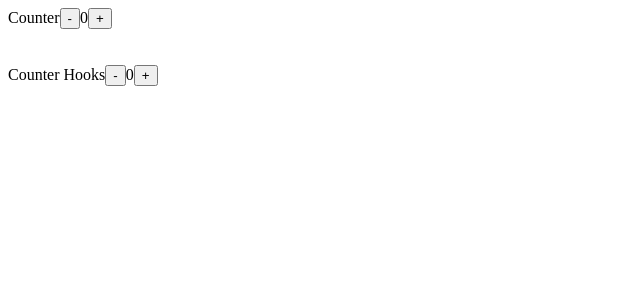
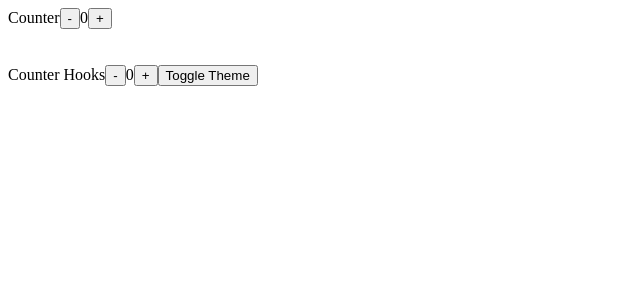
Before and after one commit to arslans-cipher/react_counter, a React (Create React App) app: page / in a window 1280 px wide. Shown: the top 300 px of the page, without its empty margins (0-640 px from the left). Built offline with nearby package versions, Linux system fonts and the light colour scheme.

Commit message:
create button to change theme color in App.js

```diff
--- a/src/App.js
+++ b/src/App.js
@@ -1,11 +1,14 @@
-import React from 'react'
+import React, { useState } from 'react'
 import Counter from "./Counter"
 import CounterHooks from "./CounterHooks"
 
 export const ThemeContext = React.createContext()
 
 const App = () => {
-  return <ThemeContext.Provider >
+
+  const [theme, setTheme] = useState('red')
+
+  return <ThemeContext.Provider value={ {backgroundColor: theme }}>
     Counter
     <Counter initialCount={0}/>
     <br/>
@@ -13,6 +16,10 @@ const App = () => {
     <br/>
     Counter Hooks
     <CounterHooks initialCount={0}/>
+    <button onClick={() => setTheme(prevTheme => {
+      return prevTheme === 'red' ? 'blue' : 'red'})}>
+        Toggle Theme
+      </button>
     </ThemeContext.Provider>
 }
 
```
